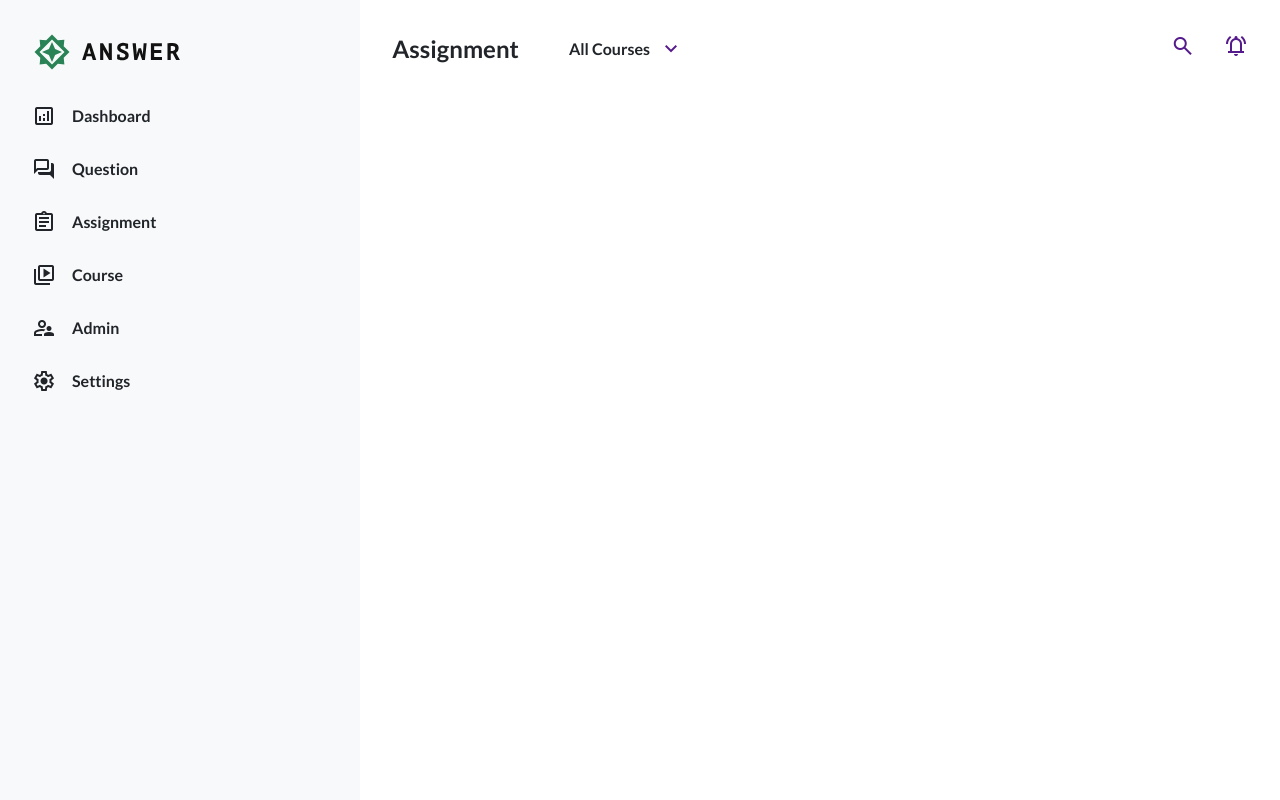
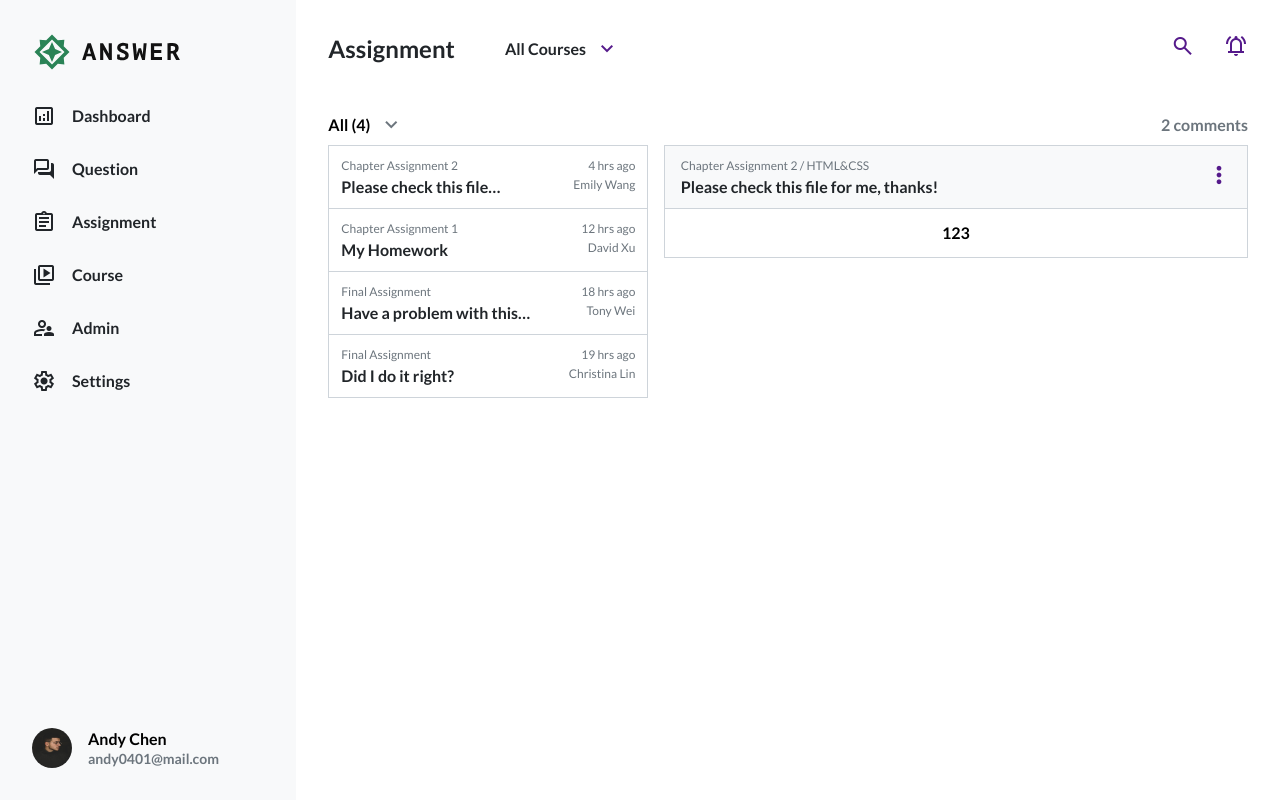
Before and after one commit to kun8349/week5, a plain HTML site: page index.html in a window 1280 px wide. Shown: the top 800 px of the page. Drawn offline with nearby package versions, Linux system fonts and the light colour scheme.

Commit message:
Update 2022-08-09T14:31:35.830Z

```diff
--- a/assets/style/index.css
+++ b/assets/style/index.css
@@ -1,20 +1,70 @@
-.content {
+.assignment {
   padding: 32px;
-  width: 71.85%;
+  width: 76.85%; }
+
+.tilte {
   color: #212529; }
-  .content h2 {
+  .tilte h2 {
     font-size: 24px;
     line-height: 33px;
     margin-right: 50px; }
-  .content h3 {
+  .tilte h3 {
     font-size: 16px; }
+  .tilte .search {
+    margin-right: 26px; }
 
 .arrow {
   margin-left: 9px; }
   .arrow a:hover {
     color: #28FF28; }
 
-.search {
-  margin-right: 26px; }
+.assignment-title {
+  margin-top: 48px;
+  margin-bottom: 8px; }
+  .assignment-title a {
+    color: #6C757D; }
+  .assignment-title h2 {
+    font-size: 16px; }
+
+.assignment-content span {
+  display: block;
+  font-size: 12px;
+  line-height: 15px;
+  color: #6C757D;
+  font-weight: 400;
+  margin-bottom: 4px;
+  text-align: left; }
+
+.assignment-content p {
+  font-size: 16px;
+  line-height: 19px;
+  color: #212529; }
+
+.content-left {
+  width: 34.8%; }
+  .content-left li {
+    border: 1px solid #CED4DA;
+    border-top: none; }
+  .content-left:first-child {
+    border-top: 1px solid #CED4DA; }
+  .content-left a {
+    display: block;
+    padding: 12px; }
+    .content-left a:hover {
+      background-color: #F8F9FA; }
+
+.content-right {
+  width: 63.52%; }
+  .content-right li {
+    padding: 12px 16px;
+    border: 1px solid #CED4DA;
+    border-top: none; }
+    .content-right li:first-child {
+      border-top: 1px solid #CED4DA;
+      background-color: #F8F9FA; }
+  .content-right .content-right-icon {
+    font-size: 24px;
+    color: black;
+    font-weight: bold; }
 
 /*# sourceMappingURL=index.css.map */
--- a/index.html
+++ b/index.html
@@ -57,6 +57,7 @@
     </ul>
   </header>-->
 <div class="d-flex container">
+  <div class="header-footer d-flex flex-column justify-content-between">
     <header class="header-list float">
       <ul>
         <li class="d-flex">
@@ -111,6 +112,7 @@
           </a>
         </li>
       </ul>
+    </header>
     <footer class="footer">
         <div class="d-flex align-items-center">
           <img src="assets/images/andychen.jpeg" alt="andychen">
@@ -123,9 +125,10 @@
           </p>
         </div>
     </footer>
-  </header>
-  <div class="content">
+  </div>
 
+  <div class="assignment">
+  <nav class="tilte">
     <ul class="d-flex justify-content-between align-items-center">
       <li class="d-flex">
         <h2>Assignment</h2>
@@ -145,7 +148,89 @@
         </span>
       </li>
     </ul>
+  </nav>
+  <ul class="assignment-title d-flex justify-content-between">
+    <li class="d-flex">
+      <h2>All (4)</h2>
+      <span class="material-symbols-outlined arrow">
+        <a href="">keyboard_arrow_down</a>
+      </span>
+    </li>
+    <li>
+      <span><a href="">2 comments</a></span>
+    </li>
+  </ul>
+  <div class="assignment-content d-flex justify-content-between">
+    <ul class="content-left">
+      <li>
+        <a href="">
+          <div class="d-flex justify-content-between align-items-center">
+            <span>Chapter Assignment 2</span>
+            <span>4 hrs ago</span>
           </div>
+          <div class="d-flex justify-content-between align-items-center">
+              <p>Please check this file…</p>
+              <span>Emily Wang</span>
+          </div>
+        </a>
+      </li>
+      <li>
+        <a href="">
+          <div class="d-flex justify-content-between align-items-center">
+            <span>Chapter Assignment 1</span>
+            <span>12 hrs ago</span>
+          </div>
+          <div class="d-flex justify-content-between align-items-center">
+              <p>My Homework</p>
+              <span>David Xu</span>
+          </div>
+        </a>
+      </li>
+      <li>
+        <a href="">
+          <div class="d-flex justify-content-between align-items-center">
+            <span>Final Assignment</span>
+            <span>18 hrs ago</span>
+          </div>
+          <div class="d-flex justify-content-between align-items-center">
+              <p>Have a problem with this…</p>
+              <span>Tony Wei</span>
+          </div>
+        </a>
+      </li>
+      <li>
+        <a href="">
+          <div class="d-flex justify-content-between align-items-center">
+            <span>Final Assignment</span>
+            <span>19 hrs ago</span>
+          </div>
+          <div class="d-flex justify-content-between align-items-center">
+              <p>Did I do it right?</p>
+              <span>Christina Lin</span>
+          </div>
+        </a>
+      </li>
+    </ul>
+    <ul class="content-right">
+      <li class="d-flex justify-content-between align-items-center">
+        <div>
+          <span>Chapter Assignment 2 / HTML&CSS</span>
+          <p>Please check this file for me, thanks!</p>
+        </div>
+        <span class="material-symbols-outlined content-right-icon">
+          <a href="">more_vert</a>
+        </span>
+      </li>
+      <li>123</li>
+    </ul>
+  </div>
+</div>
+
+
+
+
+
+
 </div>
   <script src="./assets/js/vendors.js"></script>
   <script src="./assets/js/all.js"></script>
```
Also changed, not shown: assets/style/all.css, 2 other files. Lines whose indentation alone changed are shown as unchanged.
